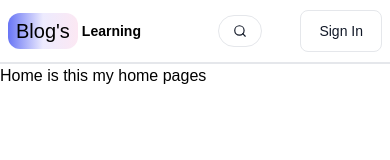
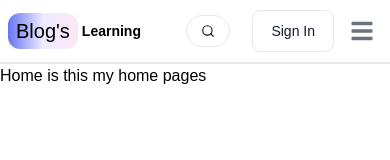
Before and after one commit to tchasinga/blogs-learning, a React (Vite) app in the folder frontend/: page / in a window 390 px wide. Shown: the top 160 px of the page. Built offline with nearby package versions, Linux system fonts and the light colour scheme.

Commit message:
new code

```diff
--- a/frontend/src/Components/Header.jsx
+++ b/frontend/src/Components/Header.jsx
@@ -14,12 +14,13 @@ export default function Header() {
             <TextInput className='w-96 hidden lg:inline' type='text' rightIcon={FiSearch}  placeholder='Search....' />
         </form>
         <Button className='lg:hidden' variant='primary' color='gray' size='sm' pill rounded><FiSearch/></Button>
-        <div className='flex items-center gap-1 md:order-2'>
+        <div className='flex items-center gap-2 md:order-2'>
            <Button className='w-12 h-10 hidden sm:inline'  variant='primary' color='gray' size='sm' pill rounded><FaMoon /></Button>
            <Link to='/sign-in'>
             <Button className='  sm:inli' variant='primary' color='gray'  rounded>Sign In</Button>
            </Link>
-
+           <Navbar.Toggle className='sm:hidden' />
+          </div>
            <Navbar.Collapse>
                <Navbar.Link>
                     <Link to='/'>Home</Link>
@@ -38,8 +39,6 @@ export default function Header() {
               </Navbar.Link>
 
            </Navbar.Collapse>
-
-        </div>
     </Navbar>
   )
 }
```
